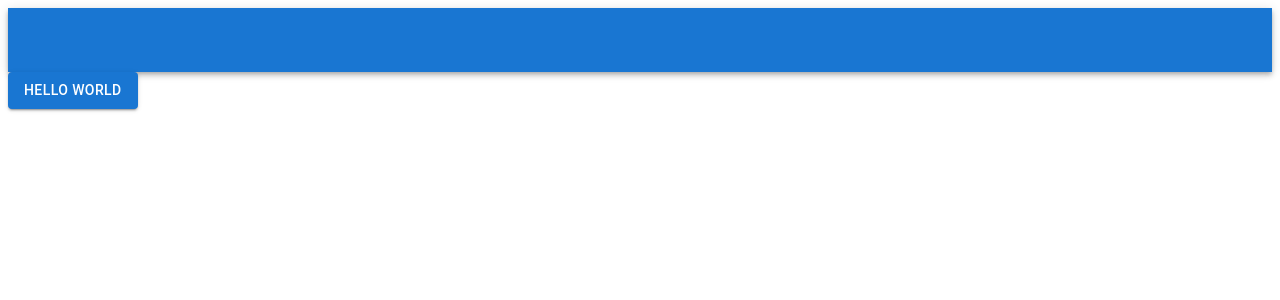
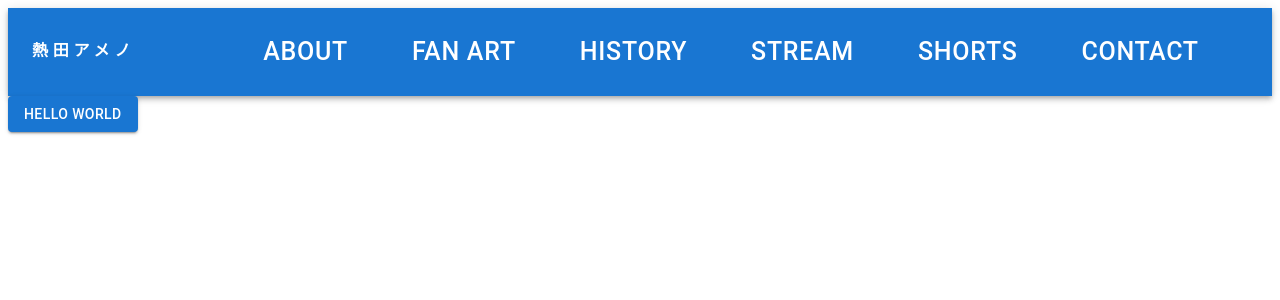
Before and after one commit to AmenoAtsuta/AmenoAtsuta_OfficialPage, a Next.js app: page / in a window 1280 px wide. Shown: the top 300 px of the page. Built offline with nearby package versions, Linux system fonts and the light colour scheme.

Commit message:
Headerのコンポーネント分割

```diff
--- a/components/header.tsx
+++ b/components/header.tsx
@@ -1,59 +1,67 @@
-import { AppBar, Container, Toolbar, Box, IconButton, Menu, MenuItem, Typography } from "@mui/material";
-import MenuIcon from '@mui/icons-material/Menu';
+import { AppBar, Container, Toolbar, Typography } from "@mui/material";
 import React, { useState } from 'react';
+import HeaderNavListPc from "./headerNavListPc";
+import HeaderIconMenu from "./headerIconMenu";
 
 const Header:React.FC=()=>{
   const [anchorElNav, setAnchorElNav] = useState<null | HTMLElement>(null);
-  const list:string[]=["home","about"]
+  const list:string[]=["ABOUT","FAN ART","HISTORY","STREAM","SHORTS","CONTACT"]
 
-  const handleOpenNavMenu = (event: React.MouseEvent<HTMLElement>) => {
+  const handleOpenNavMenu = (event: React.MouseEvent<HTMLElement>):void => {
     setAnchorElNav(event.currentTarget);
   };
 
-  const handleCloseNavMenu = () => {
+  const handleCloseNavMenu = ():void => {
     setAnchorElNav(null);
   };
 
   return (
-    <AppBar position="static">
+    <AppBar position="static" sx={{zindex:"tooltip"}}>
       <Container maxWidth="xl">
         <Toolbar disableGutters>
-          <Box sx={{ flexGrow: 1, display: { xs: 'flex', md: 'none' } }}>
-            <IconButton
-              size="large"
-              aria-label="account of current user"
-              aria-controls="menu-appbar"
-              aria-haspopup="true"
-              onClick={handleOpenNavMenu}
-              color="inherit"
-            >
-              <MenuIcon />
-            </IconButton>
-            <Menu
-              id="menu-appbar"
-              anchorEl={anchorElNav}
-              anchorOrigin={{
-                vertical: 'bottom',
-                horizontal: 'left',
-              }}
-              keepMounted
-              transformOrigin={{
-                vertical: 'top',
-                horizontal: 'left',
-              }}
-              open={Boolean(anchorElNav)}
-              onClose={handleCloseNavMenu}
-              sx={{
-                display: { xs: 'block', md: 'none' },
-              }}
-            >
-              {list.map((page) => (
-                <MenuItem key={page} onClick={handleCloseNavMenu}>
-                  <Typography textAlign="center">{page}</Typography>
-                </MenuItem>
-              ))}
-            </Menu>
-          </Box>
+          <Typography
+            noWrap
+            component="a"
+            href="/"
+            sx={{
+              mr: 2,
+              display: { xs: 'none', md: 'flex' },
+              fontFamily: 'monospace',
+              fontWeight: 700,
+              letterSpacing: '.3rem',
+              color: 'inherit',
+              textDecoration: 'none',
+            }}
+          >
+            熱田アメノ
+          </Typography>
+          <HeaderIconMenu
+            handleOpenNavMenu={handleOpenNavMenu}
+            handleCloseNavMenu={handleCloseNavMenu}
+            list={list}
+            anchorElNav={anchorElNav}
+          />
+          <Typography
+            noWrap
+            component="a"
+            href="/"
+            sx={{
+              mr: 2,
+              display: { xs: 'flex', md: 'none' },
+              flexGrow: 1,
+              fontFamily: 'monospace',
+              fontWeight: 700,
+              letterSpacing: '.3rem',
+              color: 'inherit',
+              textDecoration: 'none',
+            }}
+          >
+            熱田アメノ
+          </Typography>
+          <HeaderNavListPc
+            list={list}
+            handleCloseNavMenu={handleCloseNavMenu}
+          />
         </Toolbar>
       </Container>
     </AppBar>
--- /dev/null
+++ b/components/headerIconMenu.tsx
@@ -0,0 +1,52 @@
+import { Box, IconButton, Menu, MenuItem, Typography } from "@mui/material";
+import MenuIcon from '@mui/icons-material/Menu';
+
+interface Props{
+  handleOpenNavMenu:(event: React.MouseEvent<HTMLElement>)=>void,
+  handleCloseNavMenu:()=>void,
+  list:string[],
+  anchorElNav:null | HTMLElement
+}
+
+const HeaderIconMenu:React.FC<Props> = ({handleOpenNavMenu, handleCloseNavMenu, list, anchorElNav})=>{
+  return (
+    <Box sx={{ flexGrow: 1, display: { xs: 'flex', md: 'none' } }}>
+      <IconButton
+        size="large"
+        aria-label="account of current user"
+        aria-controls="menu-appbar"
+        aria-haspopup="true"
+        onClick={handleOpenNavMenu}
+        color="inherit"
+      >
+        <MenuIcon />
+      </IconButton>
+      <Menu
+        id="menu-appbar"
+        anchorEl={anchorElNav}
+        anchorOrigin={{
+          vertical: 'bottom',
+          horizontal: 'left',
+        }}
+        keepMounted
+        transformOrigin={{
+          vertical: 'top',
+          horizontal: 'left',
+        }}
+        open={Boolean(anchorElNav)}
+        onClose={handleCloseNavMenu}
+        sx={{
+          display: { xs: 'block', md: 'none' },
+        }}
+      >
+        {list.map((page) => (
+          <MenuItem key={page} onClick={handleCloseNavMenu}>
+            <Typography textAlign="center">{page}</Typography>
+          </MenuItem>
+        ))}
+      </Menu>
+    </Box>
+  )
+}
+
+export default HeaderIconMenu
--- /dev/null
+++ b/components/headerNavListPc.tsx
@@ -0,0 +1,32 @@
+import { Box, Button } from "@mui/material";
+import React from 'react';
+
+interface Props{
+  list:string[],
+  handleCloseNavMenu:()=>void,
+}
+
+const HeaderNavListPc:React.FC<Props> = ({list, handleCloseNavMenu})=>{
+  return (
+    <Box sx={{ flexGrow: 1, display: { xs: 'none', md: 'flex' }, ml:10 }}>
+      {list.map((page) => (
+        <Button
+          key={page}
+          onClick={handleCloseNavMenu}
+          sx={{
+            mr: 3,
+            ml: 3,
+            my: 2,
+            color: 'white',
+            display: 'block',
+            fontSize: 25
+          }}
+        >
+          {page}
+        </Button>
+      ))}
+    </Box>
+  )
+}
+
+export default HeaderNavListPc
```
